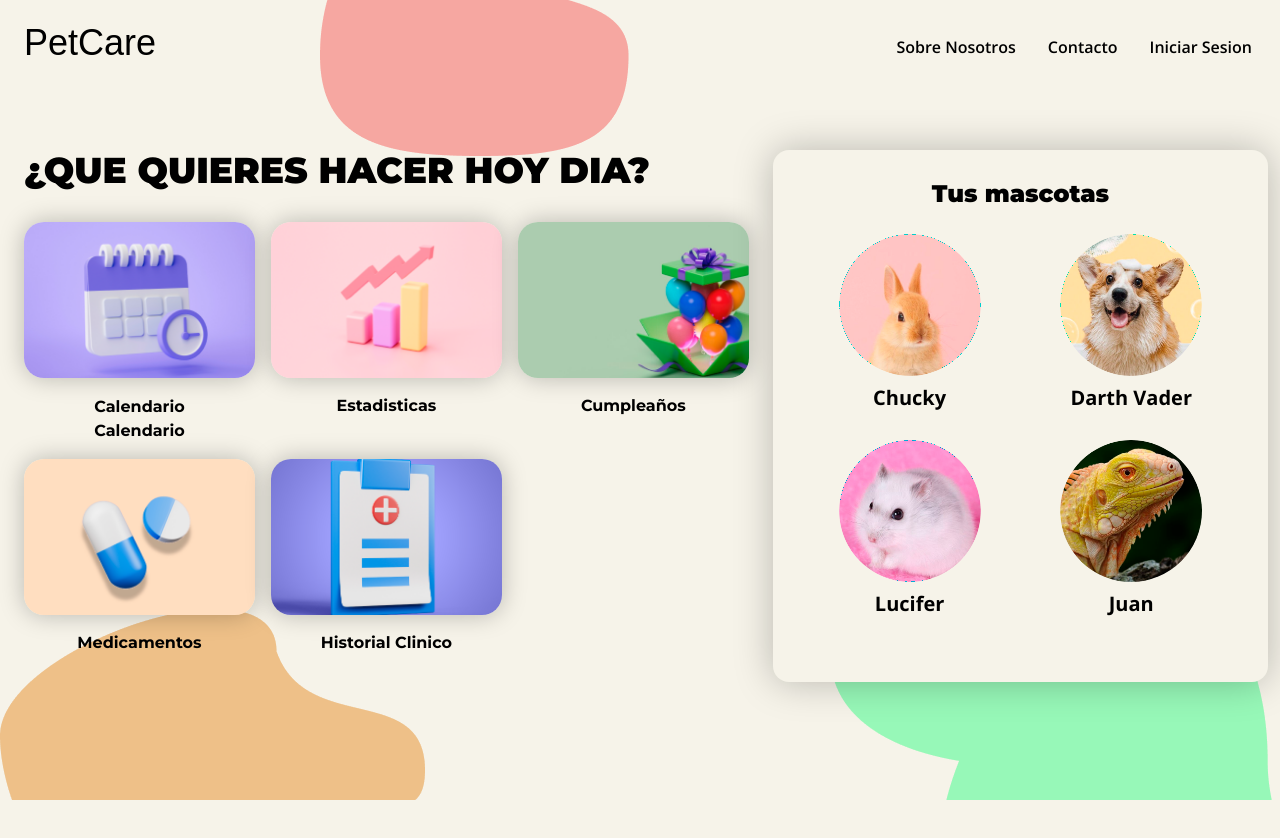
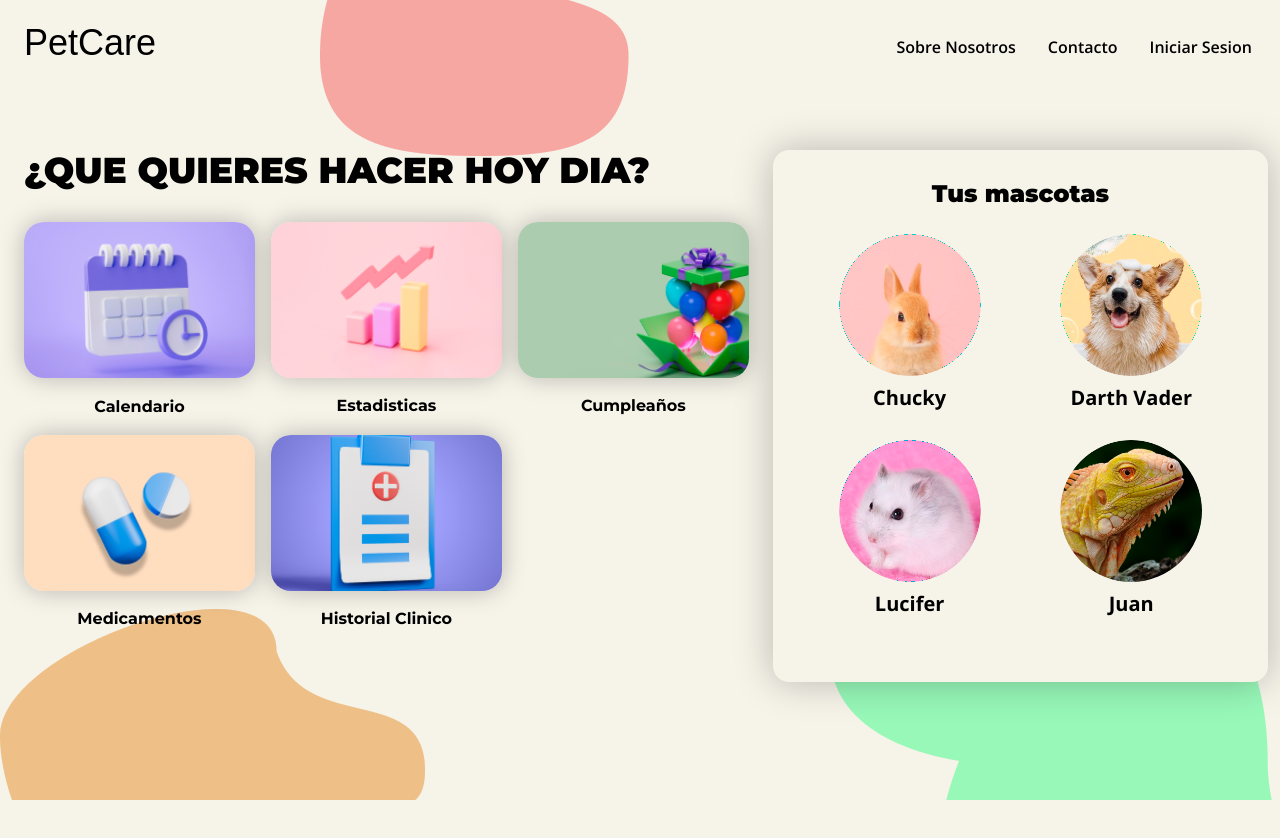
Before and after one commit to No-Country/C14-53-T-NODE-REACT, a React (Vite) app in the folder frontend-nocountry/app-mascotas/: page /dashboard in a window 1280 px wide. Shown: the top 838 px of the page. Built offline with nearby package versions, Linux system fonts and the light colour scheme; a web font is replaced by a local one.

Commit message:
removing commetns and repeated content

```diff
--- a/frontend-nocountry/app-mascotas/src/components/Dashboard.tsx
+++ b/frontend-nocountry/app-mascotas/src/components/Dashboard.tsx
@@ -19,7 +19,7 @@ const Dashboard = () => {
                   <Link to='/calendar' className='font-bold group-hover:underline font-montserrat'>
                     Calendario
                   </Link>
-                  <p className='font-bold group-hover:underline font-montserrat'>Calendario</p>
+
                 </a>
               </div>
               <div className='flex flex-col'>
--- a/frontend-nocountry/app-mascotas/src/components/modals/AddPetModal.tsx
+++ b/frontend-nocountry/app-mascotas/src/components/modals/AddPetModal.tsx
@@ -55,10 +55,8 @@ const AddPetModal: React.FC<ModalProps> = ({ isVisible, onClose }) => {
   const submitPet = handleSubmit(values => {
     values.userId = "07ae9daf-cb5d-42ab-a97a-e34b504b641e"
     values.surname = "perez"
-    console.log(values)
     if (Object.keys(errors).length === 0) {
       axios.post('https://petcare-app.onrender.com/api/v1/pets', values).then((response: AxiosResponse) => {
-        console.log(response)
         if (response.status === 200) {
           // MySwal.fire({
           //   position: 'center',
```
